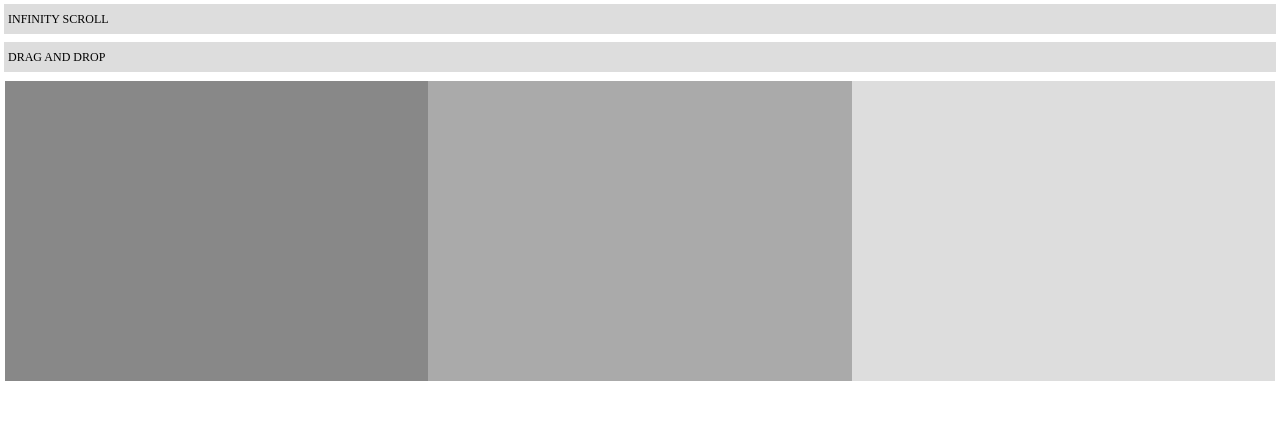
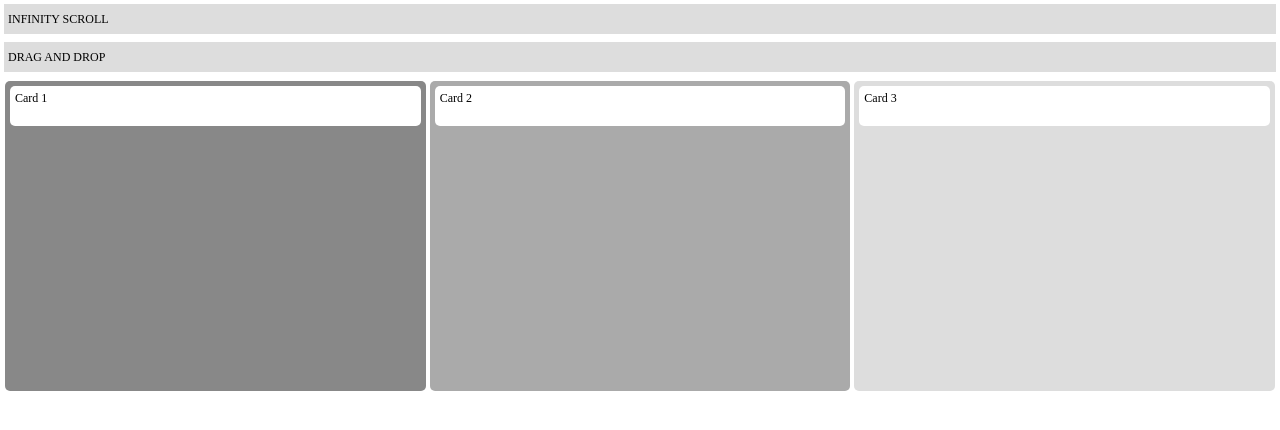
Before and after one commit to RubioCosta/vue, a Vue app: page / in a window 1280 px wide. Both pictures are taken after a click on the item "DRAG AND DROP". Shown: the top 430 px of the page. Built offline with nearby package versions, Linux system fonts and the light colour scheme.

Commit message:
fix: add component draggable card

```diff
--- a/src/components/DragAndDrop.vue
+++ b/src/components/DragAndDrop.vue
@@ -1,33 +1,36 @@
 <template>
   <section id="drag-drop-main">
     <div class="box-backlog">
-
+      <DraggableCard :titleCard="'Card 1'" />
     </div>
     <div class="box-doing">
-
+      <DraggableCard :titleCard="'Card 2'" />
     </div>
     <div class="box-done">
-
+      <DraggableCard :titleCard="'Card 3'" />
     </div>
   </section>
 </template>
 
 <script setup>
+  import DraggableCard from './DraggableCard.vue';
+
 </script>
 
 <style scoped>
   #drag-drop-main {
     margin: 5px;
-    background-color: black;
     display: flex;
     justify-content: center;
     align-items: center;
-    gap: 2;
+    column-gap: 4px;
   }
 
   .box-backlog, .box-doing, .box-done {
     flex: 1;
     height: 300px;
+    padding: 5px;
+    border-radius: 5px;
   }
 
   .box-backlog {
@@ -41,5 +44,4 @@
   .box-done {
     background-color: #DDDDDD;
   }
-
 </style>
--- /dev/null
+++ b/src/components/DraggableCard.vue
@@ -0,0 +1,37 @@
+<template>
+  <div
+    id="draggable-card-main"
+    draggable="true"
+    @dragstart="handlerDragStart"
+    @dragend="handlerDragEnd"
+    ref="draggableCard"
+  >
+    {{ titleCard }}
+  </div>
+</template>
+
+<script setup>
+  import { ref } from 'vue';
+  const { titleCard } = defineProps(['titleCard']);
+
+  const draggableCard = ref(null);
+
+  function handlerDragStart(e) {
+    console.log("Aqui 1")
+  }
+
+  function handlerDragEnd(e) {
+    console.log("Aqui 2")
+  }
+</script>
+
+<style scoped>
+  #draggable-card-main {
+    cursor: grab;
+    max-width: 100%;
+    height: 30px;
+    background-color: #FFFFFF;
+    border-radius: 5px;
+    padding: 5px;
+  }
+</style>
```
